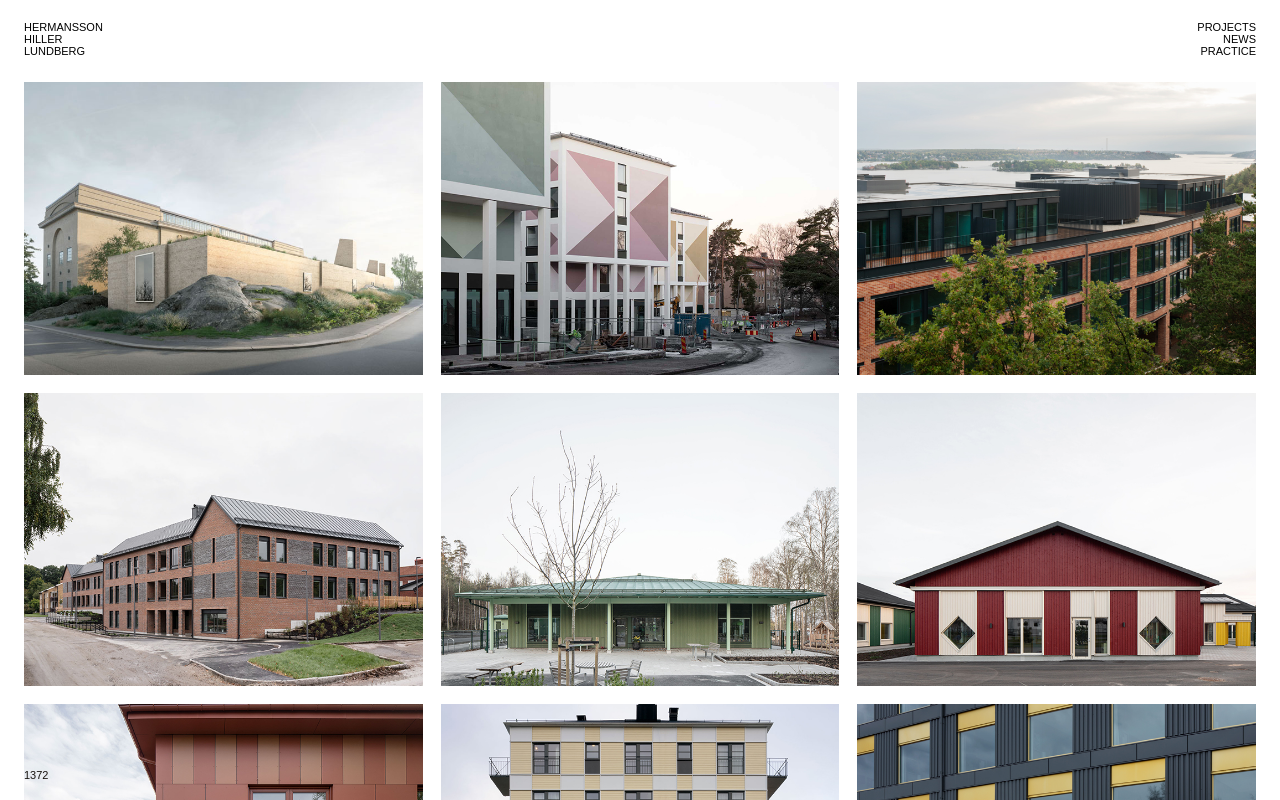
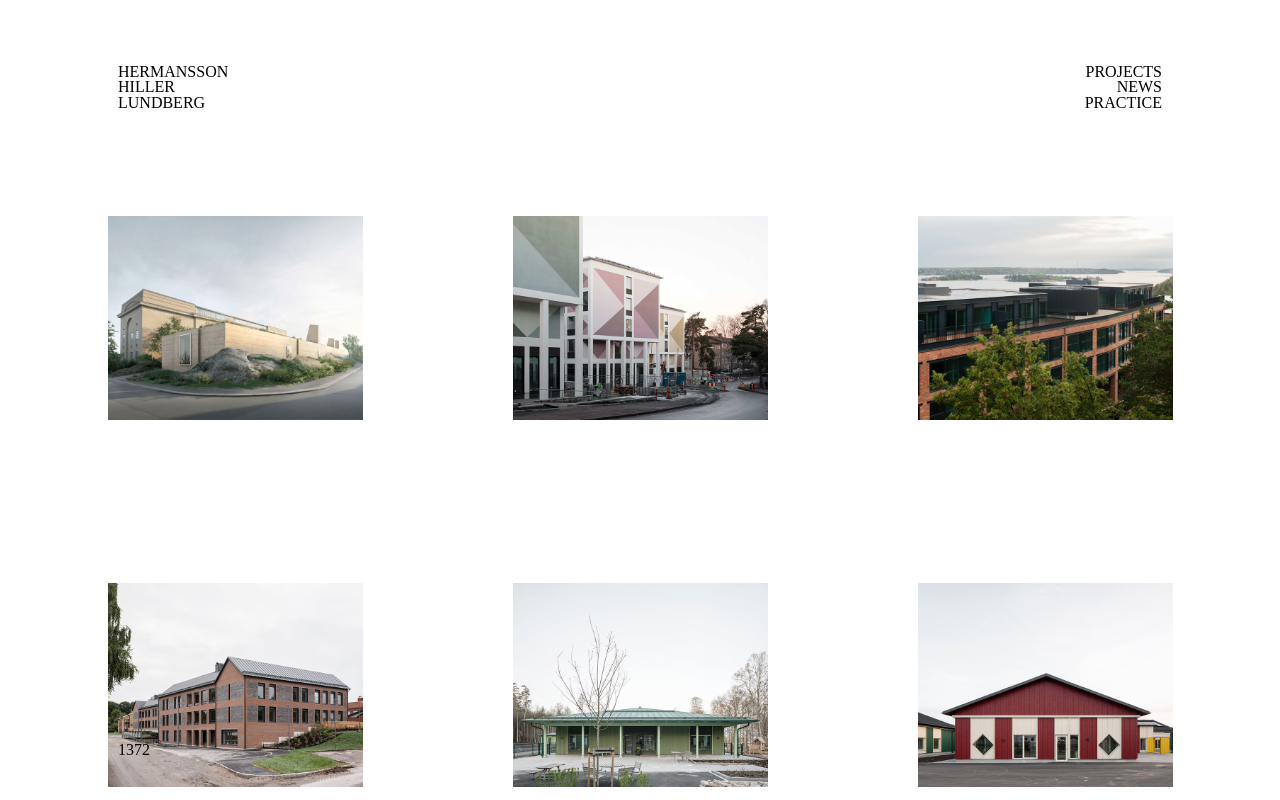
Before and after one commit to LvidSolutions/HHL-replica, a Next.js app: page / in a window 1280 px wide. Shown: the top 800 px of the page. Built offline with nearby package versions, Linux system fonts and the light colour scheme.

Commit message:
Calibrate layout from supplied screenshots

```diff
--- a/app/globals.css
+++ b/app/globals.css
@@ -4,10 +4,11 @@
   --bg: #fff;
   --fg: #111;
   --muted: #777;
-  --line: #d6d6d6;
-  --page-x: 24px;
-  --page-y: 22px;
-  --gap: 18px;
+  --page-x: 118px;
+  --page-y: 64px;
+  --thumb: 255px;
+  --gap-x: 150px;
+  --gap-y: 112px;
 }
 
 * { box-sizing: border-box; }
@@ -16,18 +17,16 @@ body {
   margin: 0;
   background: var(--bg);
   color: var(--fg);
-  font-family: Arial, Helvetica, sans-serif;
-  font-size: 11px;
-  line-height: 1.18;
+  font-family: "Times New Roman", Times, serif;
+  font-size: 16px;
+  line-height: 1.08;
   font-weight: 400;
   letter-spacing: 0;
   -webkit-font-smoothing: antialiased;
-  text-rendering: optimizeLegibility;
 }
 a { color: inherit; text-decoration: none; }
 img { display: block; }
 ul { margin: 0; padding: 0; list-style: none; }
-::selection { background: #111; color: #fff; }
 
 .site-header {
   position: fixed;
@@ -37,136 +36,119 @@ ul { margin: 0; padding: 0; list-style: none; }
   grid-template-columns: max-content max-content;
   justify-content: space-between;
   align-items: start;
-  color: #fff;
-  mix-blend-mode: difference;
-  font-size: 11px;
-  line-height: 1.08;
+  color: #000;
+  font-size: 16px;
+  line-height: .96;
   font-weight: 400;
   text-transform: uppercase;
   pointer-events: none;
 }
 .brand,
 .site-nav { pointer-events: auto; }
-.brand {
+.brand,
+.site-nav {
   display: flex;
   flex-direction: column;
-  align-items: flex-start;
   gap: 0;
   letter-spacing: 0;
 }
-.site-nav {
-  display: flex;
-  flex-direction: column;
-  align-items: flex-end;
-  gap: 0;
-  letter-spacing: 0;
-  text-align: right;
-}
-.site-nav a,
-.brand { transition: opacity .16s ease; }
+.brand { align-items: flex-start; }
+.site-nav { align-items: flex-end; text-align: right; }
 .site-nav a:hover,
-.brand:hover { opacity: .52; }
+.brand:hover { opacity: .55; }
 
 .screen-reader-only {
   position: absolute;
   width: 1px;
   height: 1px;
-  padding: 0;
   margin: -1px;
   overflow: hidden;
   clip: rect(0, 0, 0, 0);
   white-space: nowrap;
-  border: 0;
 }
 
 .home-page { min-height: 100vh; background: #fff; }
-.home-scroll,
-.projects-list {
+.home-scroll {
   display: grid;
-  grid-template-columns: repeat(3, minmax(0, 1fr));
-  gap: var(--gap);
-  padding: 82px var(--page-x) 36px;
-  align-items: start;
-}
-.home-hero,
-.project-card {
-  position: relative;
-  display: block;
-  min-width: 0;
+  grid-template-columns: repeat(3, var(--thumb));
+  justify-content: center;
+  column-gap: var(--gap-x);
+  row-gap: var(--gap-y);
+  padding: 190px var(--page-x) 90px;
+  align-items: center;
 }
 .home-hero {
+  display: flex;
+  justify-content: center;
+  align-items: center;
+  min-height: var(--thumb);
+}
+.home-hero img {
+  position: static;
+  width: auto;
   height: auto;
-  min-height: 0;
-  overflow: visible;
-  background: transparent;
-}
-.home-hero::before,
-.project-card-image::before,
-.related-image::before {
-  content: "";
-  display: block;
-  aspect-ratio: 1.36 / 1;
-}
-.home-hero img,
-.project-card-image img,
-.related-image img {
-  position: absolute;
-  inset: 0;
-  width: 100%;
-  height: 100%;
-  object-fit: cover;
-  object-position: center center;
+  max-width: var(--thumb);
+  max-height: var(--thumb);
+  object-fit: contain;
 }
 .home-counter,
 .page-counter {
   position: fixed;
   z-index: 90;
   left: var(--page-x);
-  bottom: 19px;
-  color: #fff;
-  mix-blend-mode: difference;
-  font-size: 11px;
+  bottom: 42px;
+  color: #000;
+  font-size: 16px;
   line-height: 1;
   font-weight: 400;
 }
 
-.projects-page {
-  min-height: 100vh;
-  padding: 0;
+.projects-page { min-height: 100vh; }
+.projects-list {
+  display: grid;
+  grid-template-columns: repeat(2, 300px);
+  justify-content: center;
+  column-gap: 106px;
+  row-gap: 74px;
+  padding: 95px var(--page-x) 90px;
+  align-items: start;
 }
-.project-card-image,
-.related-image {
-  position: relative;
-  width: 100%;
-  overflow: hidden;
-  background: #f2f2f2;
+.project-card { display: block; min-width: 0; }
+.project-card-image {
+  width: 300px;
+  min-height: 210px;
+  background: transparent;
 }
-.project-card img,
-.related-card img { transition: opacity .18s ease; }
+.project-card-image img {
+  position: static;
+  width: 300px;
+  height: auto;
+  object-fit: contain;
+}
 .project-card:hover img,
 .related-card:hover img { opacity: .72; }
 .project-card-title {
   display: grid;
   grid-template-columns: 1fr auto;
   gap: 8px;
-  padding-top: 4px;
+  padding-top: 5px;
   text-transform: uppercase;
-  font-size: 11px;
-  line-height: 1.08;
+  font-size: 16px;
+  line-height: .98;
   font-weight: 400;
 }
-.project-card-location,
-.project-card-title span:last-child { text-align: right; }
+.project-card-location { text-align: right; }
 
 .project-page {
   min-height: 100vh;
-  padding: 82px var(--page-x) 42px;
+  padding: 110px var(--page-x) 70px;
 }
 .project-top {
+  width: 640px;
+  margin: 0 auto 62px;
   display: grid;
-  grid-template-columns: minmax(150px, 23vw) minmax(360px, 690px);
-  gap: 38px;
-  margin: 0 0 72px;
+  grid-template-columns: 160px 1fr;
+  gap: 34px;
   align-items: start;
 }
 .project-intro h1,
@@ -174,176 +156,149 @@ ul { margin: 0; padding: 0; list-style: none; }
 .project-copy p,
 .practice-page p,
 .practice-page li,
-.news-item h2,
-.news-item p,
-.news-item time,
-.news-item span,
+.news-feature h1,
+.news-feature p,
+.news-feature time,
+.news-feature span,
 .practice-block h2,
 .practice-contact h2 {
   margin: 0;
-  font-size: 11px;
-  line-height: 1.28;
+  font-size: 16px;
+  line-height: 1.08;
   font-weight: 400;
 }
 .project-intro { text-transform: uppercase; }
 .project-copy {
   display: flex;
   flex-direction: column;
-  gap: 12px;
-  max-width: 690px;
+  gap: 13px;
 }
-.project-facts {
+.project-facts { margin-top: 13px; }
+.project-photo { margin-top: 13px !important; }
+.project-gallery {
+  width: 640px;
+  margin: 0 auto;
   display: flex;
   flex-direction: column;
-  gap: 0;
-  margin-top: 12px;
+  gap: 28px;
 }
-.project-photo { margin-top: 12px !important; }
-.project-gallery {
-  display: flex;
-  flex-direction: column;
-  gap: var(--gap);
-  width: 100%;
-}
-.project-image {
-  margin: 0;
-  width: 100%;
-  background: transparent;
-}
-.project-image img {
-  width: 100%;
-  height: auto;
-  object-fit: contain;
-}
-.project-image:nth-child(3n + 2) {
-  width: calc(100% - 33.333vw);
-  margin-left: 33.333vw;
-}
-.project-image:nth-child(3n) {
-  width: calc(100% - 16.666vw);
-  margin-left: 0;
-}
+.project-image { margin: 0; width: 100%; }
+.project-image img { width: 100%; height: auto; }
+.project-image:nth-child(3n + 2),
+.project-image:nth-child(3n) { width: 100%; margin-left: 0; }
 .related-projects {
-  margin-top: 82px;
-  padding-top: 0;
+  width: 640px;
+  margin: 80px auto 0;
 }
 .related-projects h2 {
-  margin: 0 0 18px;
-  font-size: 11px;
+  margin: 0 0 20px;
+  font-size: 16px;
   font-weight: 400;
 }
 .related-list {
   display: grid;
-  grid-template-columns: repeat(3, minmax(0, 1fr));
-  gap: var(--gap);
+  grid-template-columns: repeat(2, 300px);
+  gap: 40px;
 }
-.related-card { display: block; }
+.related-image { width: 300px; }
+.related-image::before { content: none; }
+.related-image img { position: static; width: 300px; height: auto; }
 
-.text-page {
-  min-height: 100vh;
-  padding: 82px var(--page-x) 46px;
+.text-page { min-height: 100vh; }
+.news-page { padding: 96px var(--page-x) 80px; }
+.news-feature {
+  width: 640px;
+  margin: 0 auto;
 }
-.news-page {
+.news-feature img {
+  width: 640px;
+  height: auto;
+  margin-bottom: 22px;
+}
+.news-feature h1 {
+  text-transform: uppercase;
+  margin-bottom: 22px;
+}
+.news-feature p {
+  width: 610px;
+  margin-bottom: 24px;
+}
+.news-meta {
   display: grid;
-  grid-template-columns: repeat(3, minmax(0, 1fr));
-  column-gap: var(--gap);
-  align-items: start;
+  grid-template-columns: 1fr auto;
+  width: 640px;
 }
-.news-list {
-  grid-column: 2 / 4;
-  max-width: none;
-}
-.news-item {
-  display: grid;
-  grid-template-columns: 1fr 92px 72px;
-  gap: 14px;
-  padding: 0 0 28px;
-}
-.news-item h2 {
-  grid-column: 1 / -1;
-  font-size: 11px;
-  line-height: 1.18;
-}
-.news-item p { max-width: 520px; }
-.news-item time,
-.news-item span { white-space: nowrap; }
 
 .practice-page {
-  display: grid;
-  grid-template-columns: repeat(3, minmax(0, 1fr));
-  column-gap: var(--gap);
-  align-items: start;
+  padding: 88px var(--page-x) 70px;
+}
+.practice-top-image {
+  width: 235px;
+  height: auto;
+  margin: 0 auto 42px;
 }
 .practice-intro,
 .practice-block,
 .practice-contact {
-  grid-column: 2 / 4;
-  max-width: none;
+  width: 500px;
+  margin-left: auto;
+  margin-right: auto;
 }
 .practice-intro {
   display: flex;
   flex-direction: column;
-  gap: 12px;
-  margin-bottom: 34px;
+  gap: 13px;
+  margin-bottom: 43px;
 }
 .practice-block {
   display: grid;
-  grid-template-columns: 146px 1fr;
+  grid-template-columns: 145px 1fr;
   gap: 24px;
-  margin-bottom: 24px;
+  margin-bottom: 34px;
 }
 .practice-block h2,
 .practice-contact h2 { text-transform: uppercase; }
-.practice-block ul {
-  display: flex;
-  flex-direction: column;
-  gap: 0;
+.practice-wide-image {
+  width: 320px;
+  height: auto;
+  margin: 70px auto 34px;
 }
 .practice-contact {
-  margin-top: 15px;
   display: grid;
-  grid-template-columns: 146px 1fr;
-  gap: 12px 24px;
+  grid-template-columns: 145px 1fr;
+  gap: 14px 24px;
 }
 .practice-contact > p { grid-column: 2; }
 .people-list {
   grid-column: 2;
   display: grid;
   grid-template-columns: repeat(2, minmax(0, 1fr));
-  gap: 18px 38px;
-  margin-top: 18px;
+  gap: 34px 70px;
+  margin-top: 36px;
 }
+.people-list article { min-height: 92px; }
 
 @media (max-width: 900px) {
-  :root { --page-x: 15px; --page-y: 15px; --gap: 14px; }
-  body { font-size: 11px; }
-  .site-header { font-size: 11px; }
-  .home-scroll,
-  .projects-list,
-  .related-list,
-  .practice-page,
-  .news-page { grid-template-columns: 1fr; }
-  .home-scroll,
-  .projects-list,
-  .project-page,
-  .text-page { padding-top: 82px; }
-  .project-top { grid-template-columns: 1fr; gap: 26px; }
-  .project-copy,
+  :root { --page-x: 22px; --page-y: 24px; --thumb: 230px; --gap-x: 40px; --gap-y: 65px; }
+  body, .site-header, .home-counter, .page-counter { font-size: 13px; }
+  .home-scroll { grid-template-columns: 1fr; padding-top: 118px; }
+  .projects-list { grid-template-columns: 1fr; padding-top: 118px; }
+  .project-card-image,
+  .project-card-image img { width: 100%; }
+  .project-top,
+  .project-gallery,
+  .related-projects,
+  .news-feature,
+  .news-feature img,
+  .news-feature p,
+  .news-meta,
   .practice-intro,
   .practice-block,
-  .practice-contact,
-  .news-list { grid-column: 1; }
-  .project-gallery { gap: var(--gap); }
-  .project-image,
-  .project-image:nth-child(3n + 2),
-  .project-image:nth-child(3n) {
-    width: 100%;
-    margin-left: 0;
-  }
+  .practice-contact { width: 100%; }
+  .project-top,
   .practice-block,
-  .practice-contact { grid-template-columns: 1fr; gap: 9px; }
+  .practice-contact { grid-template-columns: 1fr; gap: 14px; }
   .practice-contact > p,
   .people-list { grid-column: 1; }
   .people-list { grid-template-columns: 1fr; }
-  .news-item { grid-template-columns: 1fr; gap: 6px; }
 }
```
